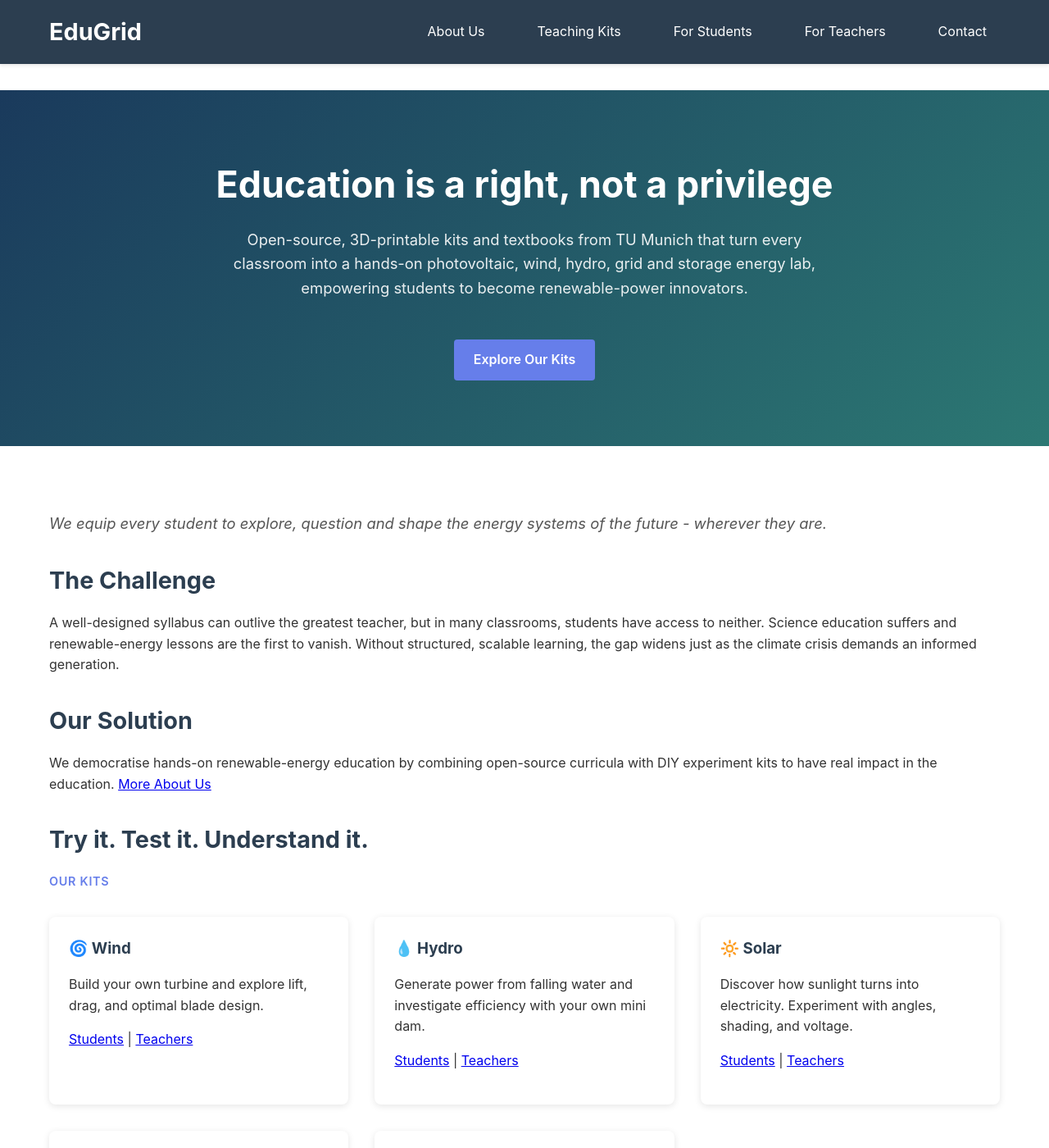
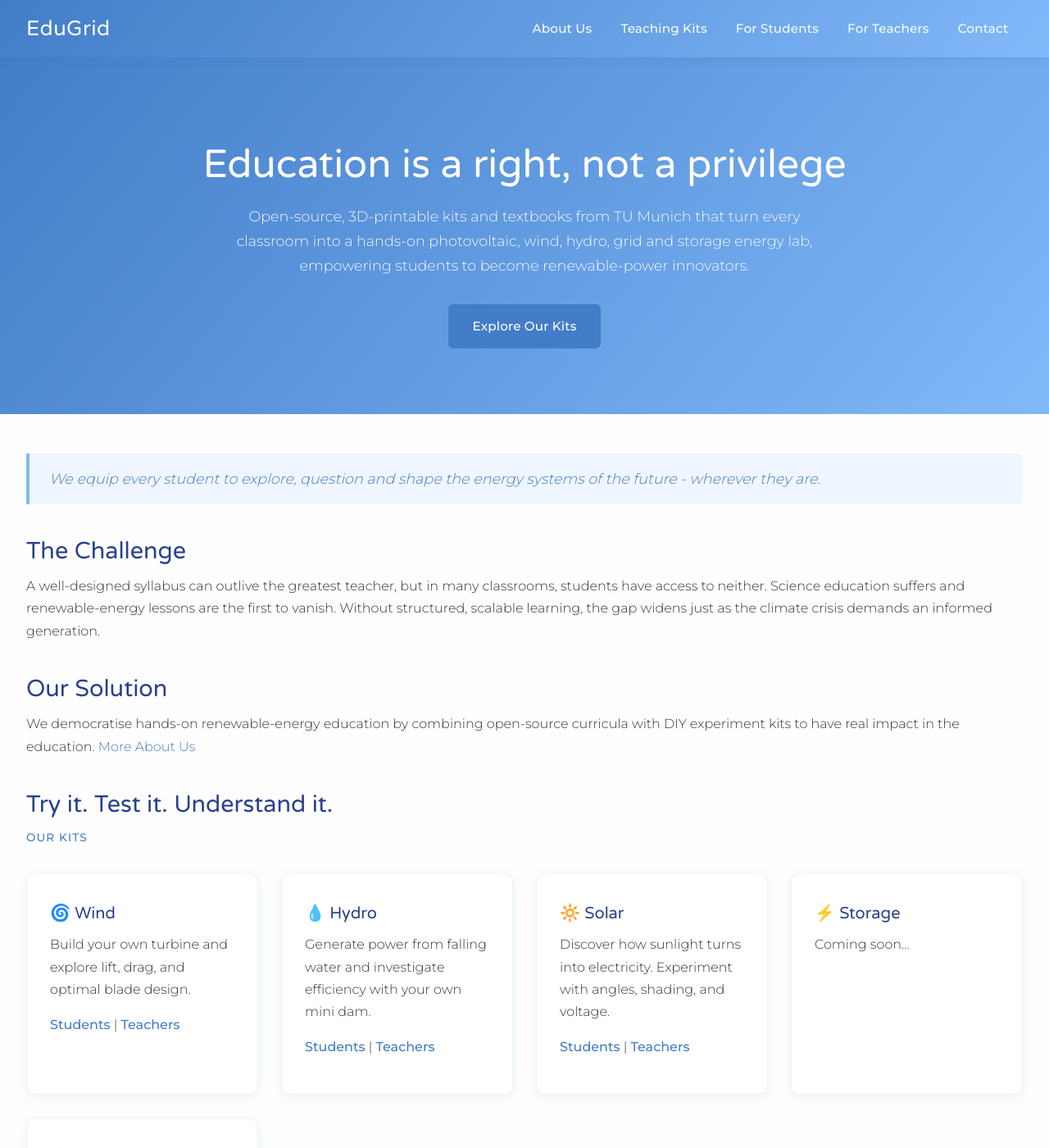
Before and after one commit to maxhock/edugrid, a Jekyll site: the page built from index.md, in a window 1280 px wide and 1400 px high. Shown: the whole window at 82% size. Built offline with Jekyll 4.4.1, drawn with Linux system fonts in a browser that asks for light colours.

Commit message:
Update theme to match edu-grid.org visual design
Co-authored-by: maxhock <32862373+maxhock@users.noreply.github.com>

```diff
--- a/_layouts/default.html
+++ b/_layouts/default.html
@@ -5,6 +5,9 @@
     <meta name="viewport" content="width=device-width, initial-scale=1.0">
     <title>{{ page.title | default: site.title }} - {{ site.title }}</title>
     <meta name="description" content="{{ page.description | default: site.description }}">
+    <link rel="preconnect" href="https://fonts.googleapis.com">
+    <link rel="preconnect" href="https://fonts.gstatic.com" crossorigin>
+    <link href="https://fonts.googleapis.com/css2?family=Varela+Round&family=Montserrat:wght@300;400;500;600&display=swap" rel="stylesheet">
     <link rel="stylesheet" href="{{ '/assets/css/style.css' | relative_url }}">
     {% seo %}
 </head>
--- a/assets/css/style.css
+++ b/assets/css/style.css
@@ -1,316 +1,290 @@
-/* Reset and Base Styles */
-* {
+/* =========================================
+   EduGrid Design System
+   Matching edu-grid.org (Elementor/Hello-Biz theme)
+   Primary: #437DC8 | Secondary: #28418C | Accent: #81B9F9
+   Fonts: Varela Round (headings) + Montserrat (body)
+   ========================================= */
+
+:root {
+    --color-primary: #437DC8;
+    --color-secondary: #28418C;
+    --color-accent: #81B9F9;
+    --color-text: #353535;
+    --color-bg: #FFFEFE;
+    --color-bg-light: #F9F9F9;
+    --color-bg-mid: #E9E9E9;
+    --font-heading: 'Varela Round', sans-serif;
+    --font-body: 'Montserrat', sans-serif;
+}
+
+/* Reset */
+*, *::before, *::after {
+    box-sizing: border-box;
     margin: 0;
     padding: 0;
-    box-sizing: border-box;
 }
 
+/* Base */
 body {
-    font-family: -apple-system, BlinkMacSystemFont, 'Segoe UI', Roboto, Oxygen, Ubuntu, Cantarell, sans-serif;
+    font-family: var(--font-body);
+    font-size: 16px;
+    font-weight: 300;
     line-height: 1.6;
-    color: #333;
-    background-color: #fff;
+    color: var(--color-text);
+    background-color: var(--color-bg);
+    -webkit-font-smoothing: antialiased;
 }
 
-.container {
-    max-width: 1200px;
-    margin: 0 auto;
-    padding: 0 20px;
+h1, h2, h3, h4, h5, h6 {
+    font-family: var(--font-heading);
+    font-weight: 300;
+    line-height: 1.2;
+    color: var(--color-secondary);
+    margin-bottom: 1rem;
+    margin-top: 0.5rem;
 }
 
-/* Header */
+h1 { font-size: 2.5rem; }
+h2 { font-size: 2rem; }
+h3 { font-size: 1.6rem; }
+h4 { font-size: 1.3rem; }
+h5 { font-size: 1.1rem; }
+h6 { font-size: 1rem; }
+
+p {
+    margin-bottom: 1rem;
+    line-height: 1.7;
+}
+
+a {
+    color: var(--color-primary);
+    text-decoration: none;
+    transition: color 0.3s;
+}
+
+a:hover {
+    color: var(--color-secondary);
+    text-decoration: underline;
+}
+
+ul, ol {
+    padding-left: 1.5rem;
+    margin-bottom: 1rem;
+}
+
+li {
+    margin-bottom: 0.3rem;
+}
+
+strong, b {
+    font-weight: 600;
+}
+
+hr {
+    border: none;
+    border-top: 1px solid var(--color-bg-mid);
+    margin: 2rem 0;
+}
+
+blockquote {
+    border-left: 4px solid var(--color-accent);
+    padding: 0.75rem 1.25rem;
+    background: #f0f6ff;
+    border-radius: 0 6px 6px 0;
+    margin: 1.5rem 0;
+    font-style: normal;
+}
+
+/* Tables */
+table {
+    width: 100%;
+    border-collapse: collapse;
+    margin-bottom: 1.5rem;
+    font-size: 0.9rem;
+}
+
+table th, table td {
+    border: 1px solid rgba(128,128,128,0.3);
+    padding: 12px 15px;
+    text-align: left;
+    vertical-align: top;
+    line-height: 1.5;
+}
+
+table th {
+    font-weight: 600;
+    background-color: var(--color-bg-light);
+    color: var(--color-secondary);
+}
+
+table tbody > tr:nth-child(odd) > td {
+    background-color: rgba(128,128,128,0.04);
+}
+
+/* Container */
+.container {
+    max-width: 1400px;
+    margin: 0 auto;
+    padding: 0 2rem;
+}
+
+/* =========================================
+   HEADER
+   ========================================= */
 .site-header {
-    background-color: #2c3e50;
+    background: linear-gradient(130deg, var(--color-primary) 0%, var(--color-accent) 100%);
     color: white;
-    padding: 1rem 0;
-    box-shadow: 0 2px 4px rgba(0,0,0,0.1);
+    padding: 0;
+    position: sticky;
+    top: 0;
+    z-index: 1000;
+    box-shadow: 0 2px 8px rgba(67, 125, 200, 0.25);
 }
 
 .header-content {
     display: flex;
     justify-content: space-between;
     align-items: center;
-    flex-wrap: wrap;
+    height: 70px;
 }
 
 .site-title {
-    font-size: 1.8rem;
-    font-weight: bold;
+    font-family: var(--font-heading);
+    font-size: 1.6rem;
+    font-weight: 300;
+    color: white;
+    text-decoration: none;
+    letter-spacing: 0.02em;
+}
+
+.site-title:hover {
+    color: white;
+    text-decoration: none;
+    opacity: 0.9;
+}
+
+.site-nav {
+    display: flex;
+    gap: 0;
+    align-items: center;
+}
+
+.site-nav a {
+    font-family: var(--font-body);
+    font-size: 0.95rem;
+    font-weight: 500;
+    color: rgba(255, 255, 255, 0.95);
+    text-decoration: none;
+    padding: 0.5rem 1.1rem;
+    border-radius: 4px;
+    transition: background-color 0.25s, color 0.25s;
+    letter-spacing: 0.01em;
+}
+
+.site-nav a:hover,
+.site-nav a.active {
+    background-color: rgba(255, 255, 255, 0.18);
     color: white;
     text-decoration: none;
 }
 
-.site-nav {
-    display: flex;
-    gap: 2rem;
+/* =========================================
+   MAIN CONTENT
+   ========================================= */
+.main-content {
+    min-height: calc(100vh - 70px - 200px);
 }
 
-.site-nav a {
-    color: white;
-    text-decoration: none;
-    padding: 0.5rem 1rem;
-    border-radius: 4px;
-    transition: background-color 0.3s;
-}
-
-.site-nav a:hover,
-.site-nav a.active {
-    background-color: rgba(255, 255, 255, 0.1);
-}
-
-/* Main Content */
-.main-content {
-    min-height: calc(100vh - 200px);
-    padding: 2rem 0;
-}
-
-/* Hero Section */
-.hero {
-    background: linear-gradient(135deg, #667eea 0%, #764ba2 100%);
-    color: white;
-    padding: 4rem 0;
-    text-align: center;
-    margin-bottom: 2rem;
-}
-
-.hero h1 {
-    font-size: 2.5rem;
-    margin-bottom: 1rem;
-}
-
-.hero p {
-    font-size: 1.2rem;
-    max-width: 800px;
-    margin: 0 auto;
-}
-
-/* Page Layouts */
+/* Page layout (minima's page.html) */
 .page-header,
 .post-header {
     margin-bottom: 2rem;
-    padding-bottom: 1rem;
-    border-bottom: 2px solid #e0e0e0;
+    padding: 2.5rem 0 1.5rem;
+    border-bottom: 2px solid var(--color-bg-mid);
 }
 
 .page-header h1,
 .post-header h1 {
-    font-size: 2rem;
-    color: #2c3e50;
+    font-size: 2.2rem;
+    color: var(--color-secondary);
+    margin-bottom: 0.25rem;
 }
 
 .page-content,
 .post-content {
-    max-width: 800px;
-    margin: 0 auto;
+    max-width: 860px;
+    padding: 2rem 0 4rem;
 }
 
 .page-content h2,
 .post-content h2 {
-    color: #2c3e50;
-    margin-top: 2rem;
-    margin-bottom: 1rem;
+    color: var(--color-secondary);
+    margin-top: 2.5rem;
+    margin-bottom: 0.75rem;
+    font-size: 1.6rem;
 }
 
-.page-content p,
-.post-content p {
-    margin-bottom: 1rem;
-}
-
-.page-content ul,
-.post-content ul {
-    margin-bottom: 1rem;
-    padding-left: 2rem;
+.page-content h3,
+.post-content h3 {
+    color: var(--color-primary);
+    margin-top: 1.75rem;
+    margin-bottom: 0.5rem;
+    font-size: 1.3rem;
 }
 
 .page-content a,
 .post-content a {
-    color: #667eea;
-    text-decoration: none;
+    color: var(--color-primary);
+    font-weight: 500;
 }
 
 .page-content a:hover,
 .post-content a:hover {
-    text-decoration: underline;
+    color: var(--color-secondary);
 }
 
-/* Team Members */
-.team-grid {
-    display: grid;
-    grid-template-columns: repeat(auto-fill, minmax(250px, 1fr));
-    gap: 2rem;
-    margin: 2rem 0;
-}
-
-.team-card {
-    background: white;
-    border-radius: 8px;
-    box-shadow: 0 2px 8px rgba(0,0,0,0.1);
-    padding: 1.5rem;
-    text-align: center;
-    transition: transform 0.3s;
-}
-
-.team-card:hover {
-    transform: translateY(-5px);
-}
-
-.team-photo {
-    width: 150px;
-    height: 150px;
-    border-radius: 50%;
-    object-fit: cover;
-    margin-bottom: 1rem;
-}
-
-.team-card h3 {
-    color: #2c3e50;
-    margin-bottom: 0.5rem;
-}
-
-.team-card .role {
-    color: #667eea;
-    font-weight: 600;
-    margin-bottom: 0.5rem;
-}
-
-/* Resources Grid */
-.resources-grid {
-    display: grid;
-    grid-template-columns: repeat(auto-fill, minmax(300px, 1fr));
-    gap: 2rem;
-    margin: 2rem 0;
-}
-
-.resource-card {
-    background: white;
-    border-radius: 8px;
-    box-shadow: 0 2px 8px rgba(0,0,0,0.1);
-    padding: 1.5rem;
-    transition: transform 0.3s;
-}
-
-.resource-card:hover {
-    transform: translateY(-5px);
-}
-
-.resource-card h3 {
-    color: #2c3e50;
-    margin-bottom: 1rem;
-}
-
-/* Footer */
-.site-footer {
-    background-color: #2c3e50;
+/* =========================================
+   HERO
+   ========================================= */
+.hero {
+    background: linear-gradient(130deg, var(--color-primary) 0%, var(--color-accent) 100%);
     color: white;
-    padding: 2rem 0;
-    margin-top: 4rem;
-}
-
-.footer-content {
-    text-align: center;
-}
-
-.footer-content p {
-    margin: 0.5rem 0;
-}
-
-.footer-content a {
-    color: #667eea;
-    text-decoration: none;
-}
-
-.footer-content a:hover {
-    text-decoration: underline;
-}
-
-/* Responsive */
-@media (max-width: 768px) {
-    .header-content {
-        flex-direction: column;
-        gap: 1rem;
-    }
-
-    .site-nav {
-        gap: 1rem;
-    }
-
-    .hero h1 {
-        font-size: 2rem;
-    }
-
-    .team-grid,
-    .resources-grid {
-        grid-template-columns: 1fr;
-    }
-}
-
-/* Buttons */
-.btn {
-    display: inline-block;
-    padding: 0.75rem 1.5rem;
-    border-radius: 4px;
-    text-decoration: none;
-    font-weight: 600;
-    transition: all 0.3s;
-    cursor: pointer;
-    border: none;
-    font-size: 1rem;
-}
-
-.btn-primary {
-    background-color: #667eea;
-    color: white;
-    margin-top: 1.5rem;
-}
-
-.btn-primary:hover {
-    background-color: #5a6fd6;
-    text-decoration: none;
-}
-
-.btn-outline {
-    background-color: transparent;
-    color: #667eea;
-    border: 2px solid #667eea;
-    margin: 0.5rem 0.25rem;
-}
-
-.btn-outline:hover {
-    background-color: #667eea;
-    color: white;
-    text-decoration: none;
-}
-
-/* Hero */
-.hero {
-    background: linear-gradient(135deg, #1a3a5c 0%, #2c7873 100%);
-    color: white;
-    padding: 5rem 0;
+    padding: 6rem 0 5rem;
     text-align: center;
 }
 
 .hero h1 {
-    font-size: 2.8rem;
-    margin-bottom: 1rem;
-    font-weight: 700;
+    font-family: var(--font-heading);
+    font-size: 3rem;
+    font-weight: 300;
+    color: white;
+    margin-bottom: 1.25rem;
+    line-height: 1.15;
+    max-width: 800px;
+    margin-left: auto;
+    margin-right: auto;
 }
 
 .hero p {
-    font-size: 1.15rem;
-    max-width: 750px;
-    margin: 0 auto 1.5rem;
-    opacity: 0.9;
+    font-size: 1.1rem;
+    font-weight: 300;
+    max-width: 720px;
+    margin: 0 auto 2rem;
+    opacity: 0.93;
+    line-height: 1.7;
 }
 
-/* Home content */
+/* =========================================
+   HOME CONTENT
+   ========================================= */
 .home-content {
-    padding: 3rem 0;
+    padding: 3rem 0 4rem;
 }
 
 .home-content h2 {
-    color: #2c3e50;
-    margin-top: 2rem;
-    margin-bottom: 1rem;
+    color: var(--color-secondary);
+    margin-top: 2.5rem;
+    margin-bottom: 0.75rem;
     font-size: 1.8rem;
 }
 
@@ -319,27 +293,161 @@ body {
 }
 
 .lead {
-    font-size: 1.15rem;
-    color: #555;
-    margin-bottom: 2rem;
+    font-size: 1.1rem;
+    color: var(--color-primary);
+    margin-bottom: 2.5rem;
     font-style: italic;
+    font-weight: 300;
+    padding: 1rem 1.5rem;
+    border-left: 4px solid var(--color-accent);
+    background: #f0f6ff;
+    border-radius: 0 6px 6px 0;
 }
 
 .section-subtitle {
-    font-weight: 600;
-    color: #667eea;
+    font-family: var(--font-body);
+    font-weight: 500;
+    color: var(--color-primary);
     text-transform: uppercase;
-    letter-spacing: 0.05em;
-    font-size: 0.9rem;
+    letter-spacing: 0.08em;
+    font-size: 0.85rem;
+    margin-bottom: 0.5rem;
 }
 
 .cta-links {
     margin: 2.5rem 0;
+    display: flex;
+    flex-wrap: wrap;
+    gap: 0.75rem;
 }
 
-/* Contact Form */
+/* =========================================
+   BUTTONS
+   ========================================= */
+.btn {
+    display: inline-block;
+    padding: 0.8rem 1.75rem;
+    border-radius: 6px;
+    text-decoration: none;
+    font-family: var(--font-body);
+    font-weight: 500;
+    font-size: 0.95rem;
+    transition: all 0.3s;
+    cursor: pointer;
+    border: 2px solid transparent;
+    letter-spacing: 0.01em;
+}
+
+.btn-primary {
+    background-color: var(--color-primary);
+    color: white;
+    border-color: var(--color-primary);
+}
+
+.btn-primary:hover {
+    background-color: var(--color-secondary);
+    border-color: var(--color-secondary);
+    color: white;
+    text-decoration: none;
+}
+
+.btn-outline {
+    background-color: transparent;
+    color: var(--color-primary);
+    border: 2px solid var(--color-primary);
+}
+
+.btn-outline:hover {
+    background-color: var(--color-primary);
+    color: white;
+    text-decoration: none;
+}
+
+/* =========================================
+   RESOURCE / KIT CARDS
+   ========================================= */
+.resources-grid {
+    display: grid;
+    grid-template-columns: repeat(auto-fill, minmax(280px, 1fr));
+    gap: 1.75rem;
+    margin: 2rem 0;
+}
+
+.resource-card {
+    background: white;
+    border-radius: 10px;
+    box-shadow: 0 3px 12px rgba(67, 125, 200, 0.1);
+    padding: 1.75rem;
+    transition: transform 0.25s, box-shadow 0.25s;
+    border: 1px solid rgba(67, 125, 200, 0.1);
+}
+
+.resource-card:hover {
+    transform: translateY(-4px);
+    box-shadow: 0 8px 24px rgba(67, 125, 200, 0.18);
+}
+
+.resource-card h3 {
+    color: var(--color-secondary);
+    margin-bottom: 0.75rem;
+    font-size: 1.25rem;
+}
+
+.resource-card a {
+    font-weight: 500;
+    color: var(--color-primary);
+}
+
+/* =========================================
+   TEAM
+   ========================================= */
+.team-grid {
+    display: grid;
+    grid-template-columns: repeat(auto-fill, minmax(200px, 1fr));
+    gap: 1.75rem;
+    margin: 2rem 0;
+}
+
+.team-card {
+    background: white;
+    border-radius: 10px;
+    box-shadow: 0 3px 12px rgba(67, 125, 200, 0.1);
+    padding: 1.5rem;
+    text-align: center;
+    transition: transform 0.25s;
+    border: 1px solid rgba(67, 125, 200, 0.1);
+}
+
+.team-card:hover {
+    transform: translateY(-4px);
+}
+
+.team-photo {
+    width: 130px;
+    height: 130px;
+    border-radius: 50%;
+    object-fit: cover;
+    margin-bottom: 1rem;
+    border: 3px solid var(--color-accent);
+}
+
+.team-card h3 {
+    color: var(--color-secondary);
+    font-size: 1.05rem;
+    margin-bottom: 0.35rem;
+}
+
+.team-card .role {
+    color: var(--color-primary);
+    font-weight: 500;
+    font-size: 0.9rem;
+}
+
+/* =========================================
+   CONTACT FORM
+   ========================================= */
 .contact-form {
-    max-width: 600px;
+    max-width: 560px;
     margin: 2rem 0;
 }
 
@@ -350,60 +458,78 @@ body {
 .form-group label {
     display: block;
     margin-bottom: 0.4rem;
-    font-weight: 600;
-    color: #2c3e50;
+    font-weight: 500;
+    font-size: 0.95rem;
+    color: var(--color-secondary);
 }
 
 .form-group input,
 .form-group textarea {
     width: 100%;
     padding: 0.75rem 1rem;
-    border: 1px solid #ddd;
-    border-radius: 4px;
+    border: 1px solid #ccc;
+    border-radius: 6px;
     font-size: 1rem;
-    font-family: inherit;
-    transition: border-color 0.3s;
+    font-family: var(--font-body);
+    font-weight: 300;
+    transition: border-color 0.3s, box-shadow 0.3s;
+    color: var(--color-text);
 }
 
 .form-group input:focus,
 .form-group textarea:focus {
     outline: none;
-    border-color: #667eea;
+    border-color: var(--color-primary);
+    box-shadow: 0 0 0 3px rgba(67, 125, 200, 0.12);
 }
 
-/* Footer */
+/* =========================================
+   FOOTER
+   ========================================= */
 .site-footer {
-    background-color: #2c3e50;
-    color: white;
-    padding: 3rem 0 1.5rem;
+    background-color: var(--color-bg);
+    color: var(--color-text);
+    padding: 4rem 0 2rem;
     margin-top: 4rem;
+    border-top: 1px solid var(--color-bg-mid);
 }
 
 .footer-content {
     display: flex;
     justify-content: space-between;
-    gap: 2rem;
+    gap: 3rem;
     flex-wrap: wrap;
     margin-bottom: 2rem;
 }
 
 .footer-brand .footer-title {
-    font-size: 1.4rem;
-    font-weight: bold;
-    color: white;
+    font-family: var(--font-heading);
+    font-size: 1.5rem;
+    font-weight: 300;
+    color: var(--color-primary);
     text-decoration: none;
     display: block;
     margin-bottom: 0.5rem;
 }
 
+.footer-brand .footer-title:hover {
+    color: var(--color-secondary);
+    text-decoration: none;
+}
+
 .footer-brand p {
-    opacity: 0.8;
+    color: var(--color-primary);
     font-style: italic;
+    font-weight: 300;
+    font-size: 0.95rem;
 }
 
 .footer-links p {
     font-weight: 600;
-    margin-bottom: 0.5rem;
+    font-size: 1rem;
+    color: var(--color-secondary);
+    margin-bottom: 0.75rem;
+    font-family: var(--font-heading);
 }
 
 .footer-links ul {
@@ -412,23 +538,77 @@ body {
 }
 
 .footer-links ul li {
-    margin: 0.25rem 0;
+    margin: 0.3rem 0;
 }
 
 .footer-links a {
-    color: rgba(255,255,255,0.75);
+    color: var(--color-text);
+    text-decoration: none;
+    font-size: 0.95rem;
+    font-weight: 300;
+    transition: color 0.2s;
+}
+
+.footer-links a:hover {
+    color: var(--color-primary);
     text-decoration: none;
 }
 
-.footer-links a:hover {
-    color: white;
-    text-decoration: underline;
+.footer-bottom {
+    border-top: 1px solid var(--color-bg-mid);
+    padding-top: 1.25rem;
+    text-align: center;
+    color: var(--color-text);
+    font-size: 0.9rem;
+    font-weight: 300;
 }
 
-.footer-bottom {
-    border-top: 1px solid rgba(255,255,255,0.2);
-    padding-top: 1rem;
-    text-align: center;
-    opacity: 0.7;
-    font-size: 0.9rem;
+/* =========================================
+   RESPONSIVE
+   ========================================= */
+@media (max-width: 768px) {
+    .header-content {
+        height: auto;
+        padding: 0.75rem 0;
+        flex-direction: column;
+        gap: 0.75rem;
+        align-items: flex-start;
+    }
+
+    .site-nav {
+        flex-wrap: wrap;
+        gap: 0.25rem;
+    }
+
+    .site-nav a {
+        padding: 0.35rem 0.75rem;
+        font-size: 0.875rem;
+    }
+
+    .hero h1 {
+        font-size: 2rem;
+    }
+
+    .hero {
+        padding: 3.5rem 0 3rem;
+    }
+
+    .team-grid,
+    .resources-grid {
+        grid-template-columns: 1fr;
+    }
+
+    .footer-content {
+        flex-direction: column;
+        gap: 2rem;
+    }
+
+    .cta-links {
+        flex-direction: column;
+    }
+
+    .page-content,
+    .post-content {
+        max-width: 100%;
+    }
 }
```
